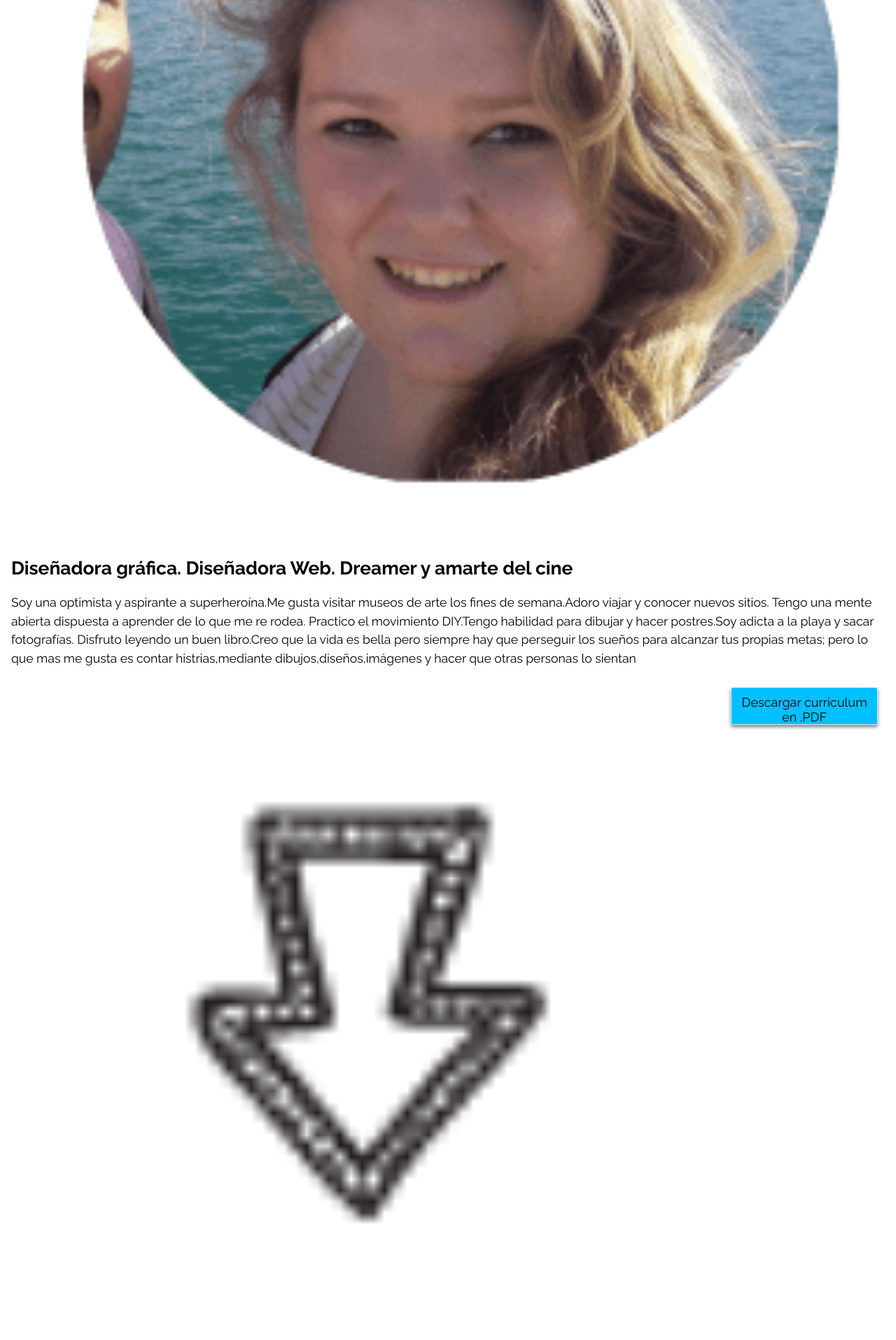
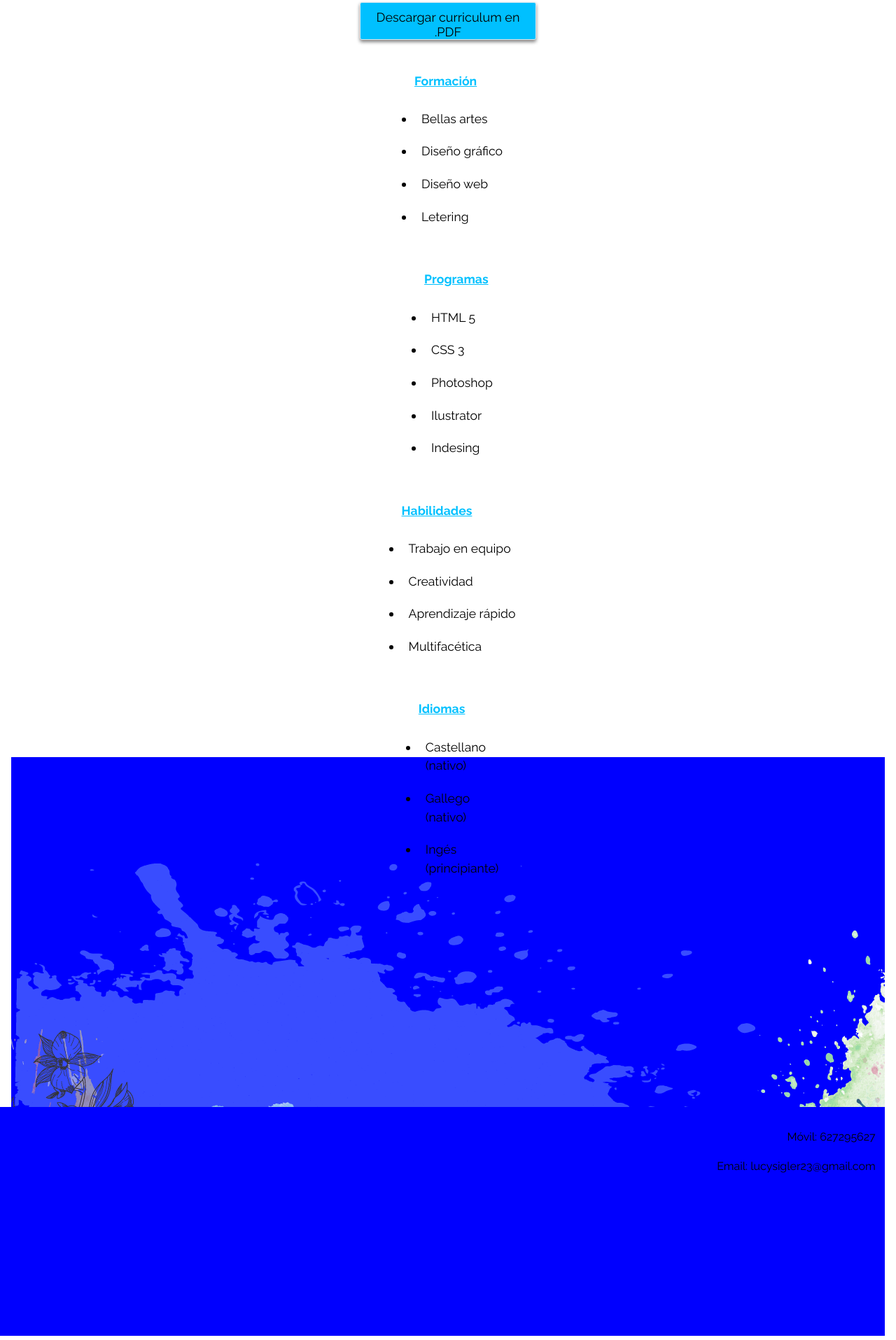
Before and after one commit to lucy23/miportafolio, a plain HTML site: page index.html in a window 1280 px wide. Shown: the part 838-2753 px from the top of the page at 70% size. Drawn offline with Linux system fonts and the light colour scheme.

Commit message:
Update 2016-04-23T21:24:38.232Z

```diff
--- a/css/main.css
+++ b/css/main.css
@@ -4,24 +4,34 @@ footer {
   height: 650px;
   font-size: 12pt;
   z-index: -1;
-  position: relative; }
-  footer .direcciones {
+  position: relative;
+  margin-top: -150px; }
+  @media screen and (min-width: 768px) {
+    footer {
+      margin-top: -250px;
+      background-image: url(../../img/footer_web.png); } }
+  @media screen and (min-width: 960px) {
+    footer {
+      background-color: blue;
+      width: 100%;
+      height: 500px; } }
+  footer .info_footer {
     position: absolute;
     right: 0;
     padding-top: 200px;
     text-align: right;
     z-index: 2;
     margin-top: 300px;
-    display: -webkit-box;
-    display: -webkit-flex;
-    display: -ms-flexbox;
-    display: flex;
-    -webkit-box-orient: vertical;
-    -webkit-box-direction: normal;
-    -webkit-flex-direction: column;
-        -ms-flex-direction: column;
-            flex-direction: column;
+    font-size: 12pt;
     padding: 10pt; }
+    @media screen and (min-width: 768px) {
+      footer .info_footer {
+        margin-top: 500px; } }
+    @media screen and (min-width: 960px) {
+      footer .info_footer {
+        background-color: blue;
+        width: 100%;
+        height: 300px; } }
 
 body {
   background-color: white;
@@ -96,24 +106,34 @@ footer {
   height: 650px;
   font-size: 12pt;
   z-index: -1;
-  position: relative; }
-  footer .direcciones {
+  position: relative;
+  margin-top: -150px; }
+  @media screen and (min-width: 768px) {
+    footer {
+      margin-top: -250px;
+      background-image: url(../../img/footer_web.png); } }
+  @media screen and (min-width: 960px) {
+    footer {
+      background-color: blue;
+      width: 100%;
+      height: 500px; } }
+  footer .info_footer {
     position: absolute;
     right: 0;
     padding-top: 200px;
     text-align: right;
     z-index: 2;
     margin-top: 300px;
-    display: -webkit-box;
-    display: -webkit-flex;
-    display: -ms-flexbox;
-    display: flex;
-    -webkit-box-orient: vertical;
-    -webkit-box-direction: normal;
-    -webkit-flex-direction: column;
-        -ms-flex-direction: column;
-            flex-direction: column;
+    font-size: 12pt;
     padding: 10pt; }
+    @media screen and (min-width: 768px) {
+      footer .info_footer {
+        margin-top: 500px; } }
+    @media screen and (min-width: 960px) {
+      footer .info_footer {
+        background-color: blue;
+        width: 100%;
+        height: 300px; } }
 
 body {
   background-color: white;
@@ -195,12 +215,39 @@ textarea:focus {
   -webkit-box-direction: normal;
   -webkit-flex-direction: column;
       -ms-flex-direction: column;
-          flex-direction: column; }
-
-img {
-  margin-top: 5px;
-  height: 100%;
-  width: 100%; }
+          flex-direction: column;
+  margin-bottom: 7%; }
+  .info_foto_texto img {
+    margin-top: 5px;
+    height: 100%;
+    width: 100%; }
+  @media screen and (min-width: 768px) {
+    .info_foto_texto {
+      height: 30%;
+      width: 100%;
+      display: -webkit-box;
+      display: -webkit-flex;
+      display: -ms-flexbox;
+      display: flex;
+      -webkit-box-orient: horizontal;
+      -webkit-box-direction: normal;
+      -webkit-flex-direction: row;
+          -ms-flex-direction: row;
+              flex-direction: row; }
+      .info_foto_texto img {
+        height: 20%;
+        width: 20%;
+        margin-right: 3%; } }
+  @media screen and (min-width: 968px) {
+    .info_foto_texto {
+      margin-right: 10%; }
+      .info_foto_texto .sobremi {
+        margin-right: 7%; }
+      .info_foto_texto img {
+        margin-left: 7%;
+        margin-top: 5px;
+        height: 30%;
+        width: 30%; } }
 
 .skins {
   display: -webkit-box;
@@ -219,7 +266,15 @@ img {
   -webkit-box-align: center;
   -webkit-align-items: center;
       -ms-flex-align: center;
-          align-items: center; }
+          align-items: center;
+  margin-bottom: 50px;
+  text-align: left; }
+  .skins li {
+    padding: 10px; }
+  .skins ul p {
+    text-decoration: underline;
+    font-weight: bold;
+    color: #00C1FF; }
 
 .menu img {
   width: 35%;
@@ -227,19 +282,7 @@ img {
   margin-right: 50%; }
 
 .buttons {
-  display: -webkit-box;
-  display: -webkit-flex;
-  display: -ms-flexbox;
-  display: flex;
-  -webkit-box-align: center;
-  -webkit-align-items: center;
-      -ms-flex-align: center;
-          align-items: center;
-  -webkit-box-orient: vertical;
-  -webkit-box-direction: normal;
-  -webkit-flex-direction: column;
-      -ms-flex-direction: column;
-          flex-direction: column; }
+  text-align: center; }
 
 button {
   width: 14em;
--- a/index.html
+++ b/index.html
@@ -40,7 +40,7 @@
 
 		</div>
 			<div class="bajada">
-				<img src="img/bajada.png">
+
 				<button type="imput">Descargar curriculum en .PDF</button>
 			</div>
 
@@ -66,7 +66,7 @@
 				<li>Aprendizaje rápido</li>
 				<li>Multifacética</li>
 			</ul>
-			<ul class="s3"><p>Idiomas</p>
+			<ul class="s4"><p>Idiomas</p>
 				<li>Castellano<br>(nativo)</li>
 				<li>Gallego<br>(nativo) </li>
 				<li>Ingés<br>(principiante)</li>
@@ -74,33 +74,16 @@
 			</ul>
 		</div>
 
-		<p>
-		Aquí se puede ver un breve resumen de mi conjunto de habilidades en mi área de trabajo principal.</p>
-		<p>Si quieres saber más sobre mi, no dudes en ponerte en contacto conmigo</p>
 
-		<div class= "buttons">
 
-			<button type="">Diseño</button>
-			<button type="">Código</button>
-			<button type="">Usabilidad</button>
-		</div>
 
-		<p>Si necesitas algún otro tipo de información o tienes alguna duda no dudes en ponerte en contacto conmigo a través de <a href="#contacto">aquí</a> o de las redes sociales.
+
 
 		<footer>
-			<p>Móvil</p>
-			<p>627295627</p>
-			<p>email</p>
-			<p>lucysigler23@gmail.com</p>
-			<p>sigueme en: </p>
-
-			<div class="redesociales">
-				<a href"">Facebook</a>
-				<a href"">Pinterest</a>
-				<a href"">Twitter</a>
+			<div class="info_footer">
+			<p>Móvil: 627295627</p>
+			<p>Email: lucysigler23@gmail.com</p>
 			</div>
-			<p> © 2016.Todos los derechos reservados por Lucía Sigler</p>
-
 
 
 		</footer>
```
Also changed, not shown: contacto.html (+4 -13 lines), img/portafolio_movil.png (added).
